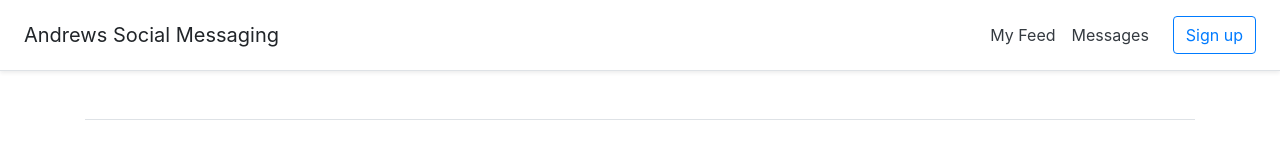
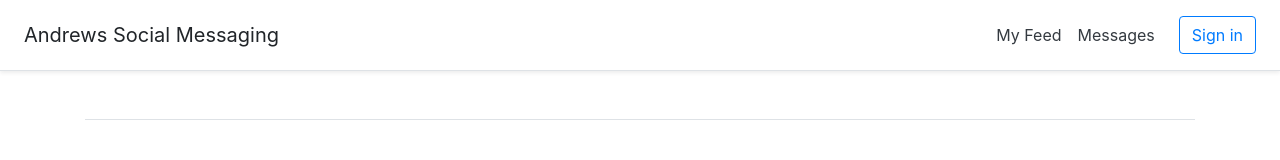
Before and after one commit to kjprice/basic-social-media-curriculum, a React (Create React App) app in the folder finalproject/frontend/: page / in a window 1280 px wide. Shown: the top 160 px of the page. Built offline with nearby package versions, Linux system fonts and the light colour scheme; no server answers.

Commit message:
Use Link component for link

```diff
--- a/finalproject/frontend/src/Components/Header.jsx
+++ b/finalproject/frontend/src/Components/Header.jsx
@@ -12,7 +12,7 @@ export default function Header(props) {
             <Link to="/Messages" className="p-2 text-dark">Messages</Link>
 
             </nav>
-            <a className="btn btn-outline-primary" href="#">Sign up</a>
+            <Link to="/SignIn" className="btn btn-outline-primary">Sign in</Link>
         </div>
     )
 }
```
